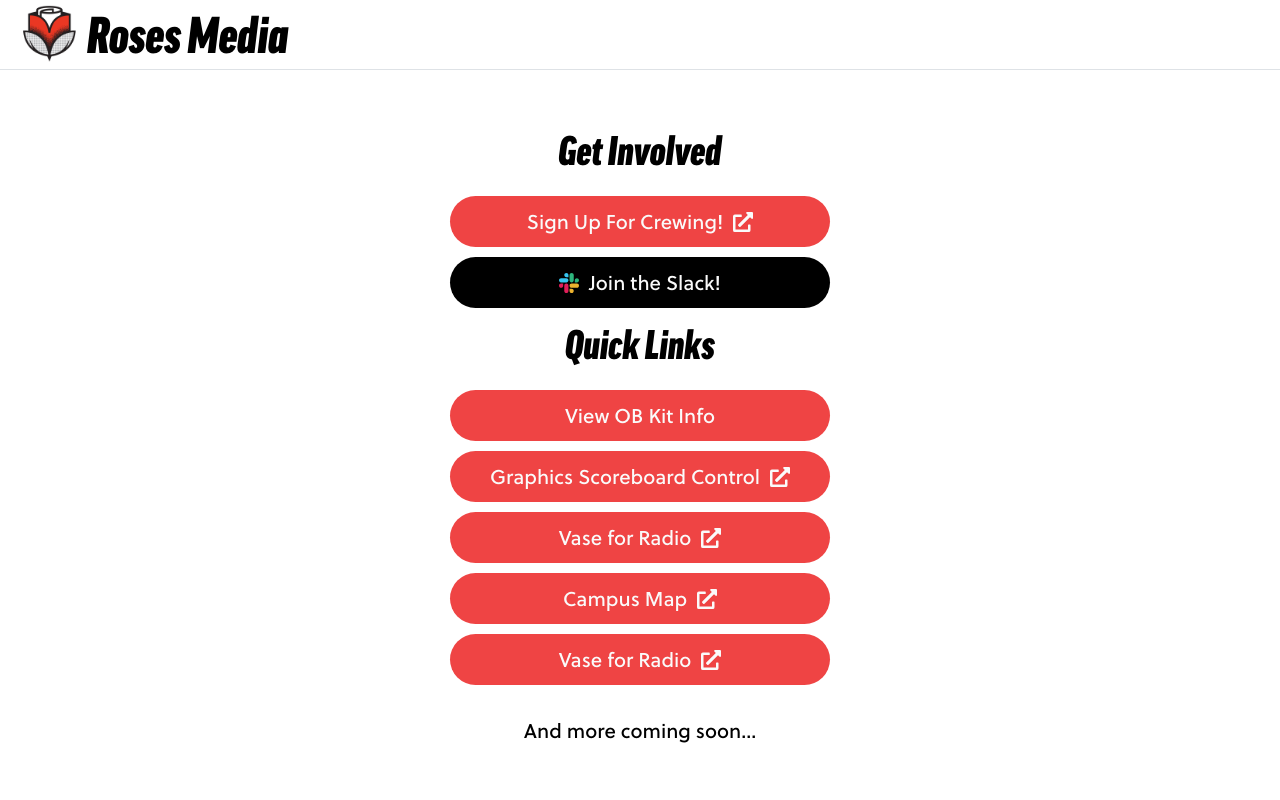
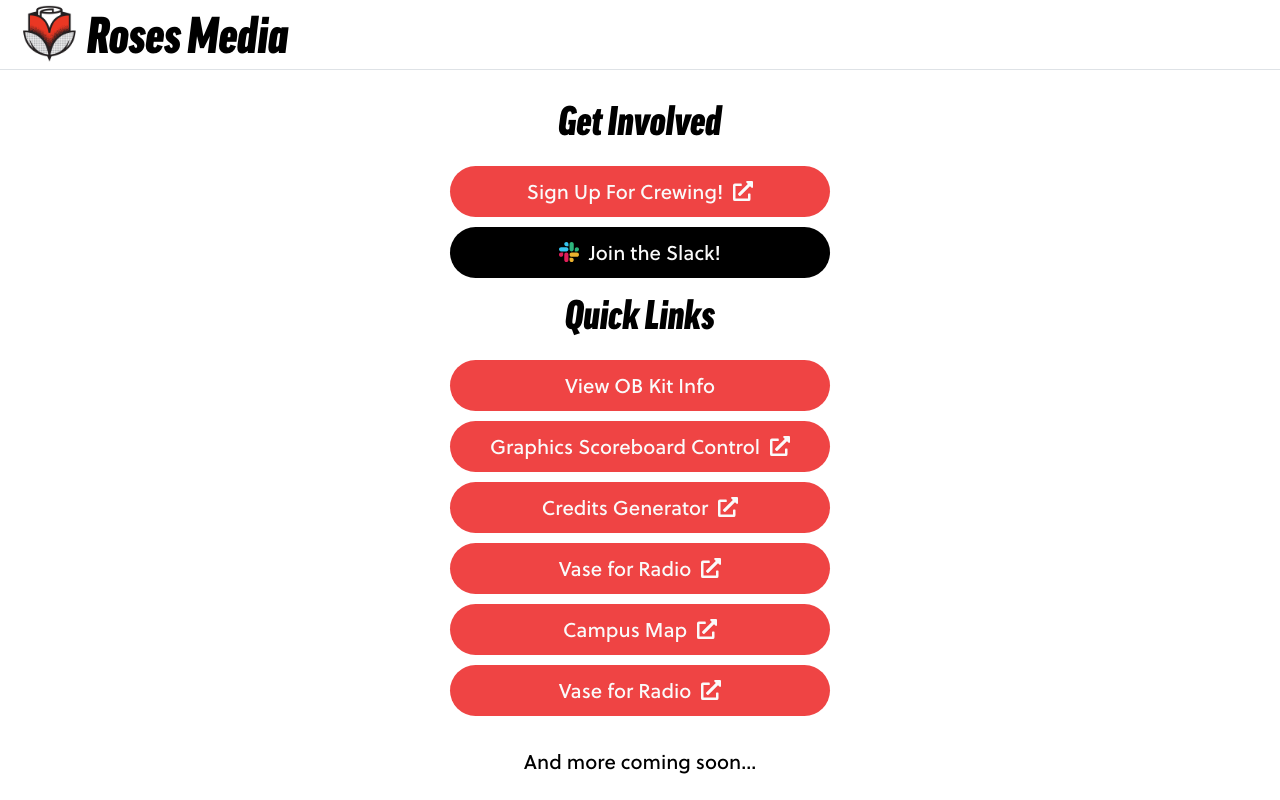
Before and after one commit to rosesmedia/public-site, a Next.js app: page / in a window 1280 px wide. Built offline with nearby package versions, Linux system fonts and the light colour scheme.

Commit message:
Add crediter

```diff
--- a/src/app/page.tsx
+++ b/src/app/page.tsx
@@ -90,6 +90,10 @@ const SECTIONS: HomeSection[] = [
         url: "https://graphics.roses.media",
       },
       {
+        title: "Credits Generator",
+        url: "https://credit.roses.media",
+      },
+      {
         title: "Vase for Radio",
         url: "https://vase.radio.roses.media",
       },
```
